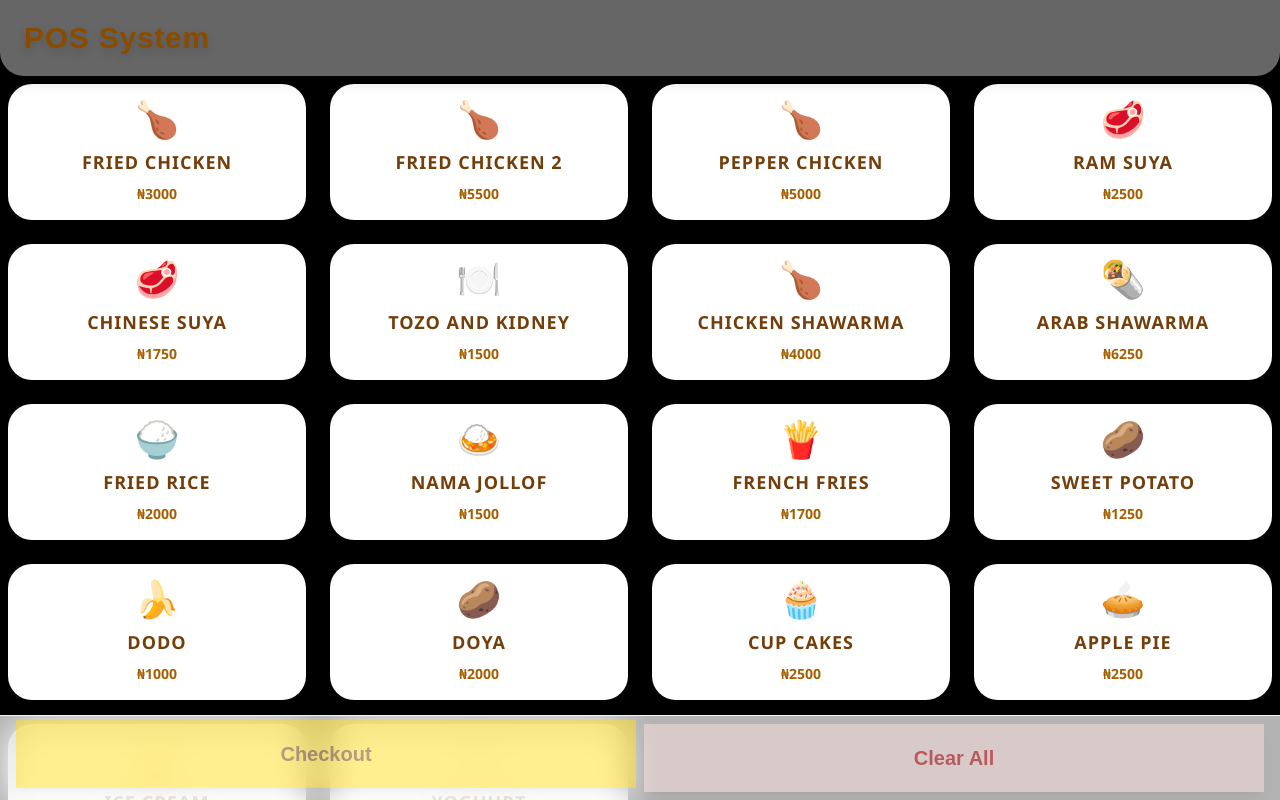
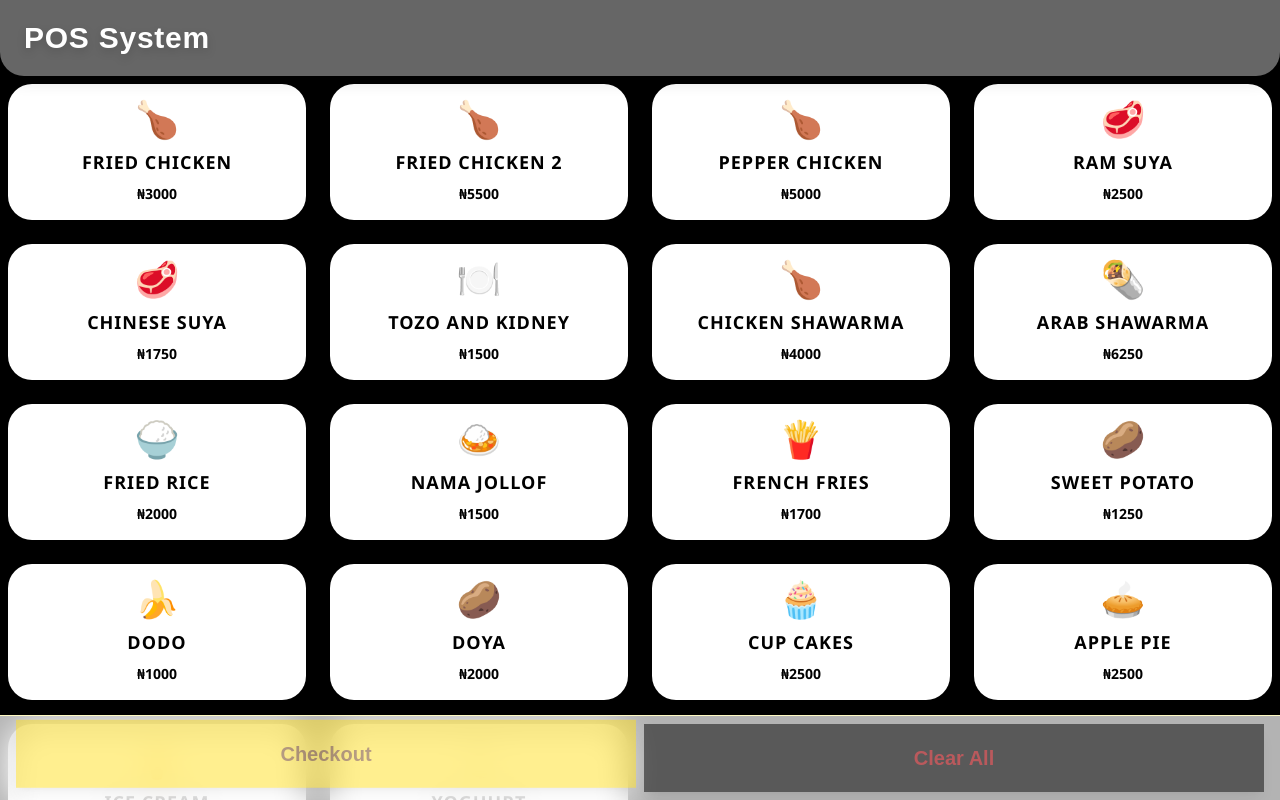
Before and after one commit to lala-tech-nig/namaexressweb, a Next.js app: page / in a window 1280 px wide. Built offline with nearby package versions, Linux system fonts and the light colour scheme.

Commit message:
product and price text black, pos system now white text and clear all button now black background and red text

```diff
--- a/app/POSClient.js
+++ b/app/POSClient.js
@@ -63,7 +63,7 @@ export default function POSClient() {
 	return (
 		<div className="h-screen w-full flex flex-col bg-black  p-0 relative overflow-hidden">
 			<div className="sticky top-0 z-10 bg-white/40 backdrop-blur-lg shadow-lg rounded-b-3xl px-6 py-4 mb-2 flex items-center justify-between transition-all duration-500">
-				<h1 className="text-3xl font-extrabold text-yellow-800 drop-shadow-lg tracking-wide animate-fade-in">
+				<h1 className="text-3xl font-extrabold text-white drop-shadow-lg tracking-wide animate-fade-in">
 					POS System
 				</h1>
 				<span className="hidden sm:inline-block text-lg font-bold text-yellow-700 bg-yellow-50 px-4 py-2 rounded-xl shadow animate-slide-in">
@@ -88,7 +88,7 @@ export default function POSClient() {
 									{getProductIcon(product.name)}
 								</span>
 								<p
-									className="text-lg font-bold text-yellow-900 group-hover:text-yellow-700 transition-colors duration-300 animate-fade-in"
+									className="text-lg font-bold text-black group-hover:text-yellow-700 transition-colors duration-300 animate-fade-in"
 									style={{
 										fontFamily: "'Poppins', 'Segoe UI', Arial, sans-serif",
 										letterSpacing: "1px",
@@ -97,7 +97,7 @@ export default function POSClient() {
 									{product.name}
 								</p>
 								<p
-									className="text-sm text-yellow-700 mt-2 font-semibold animate-fade-in"
+									className="text-sm text-black mt-2 font-semibold animate-fade-in"
 									style={{
 										fontFamily: "'Poppins', 'Segoe UI', Arial, sans-serif",
 									}}
@@ -133,7 +133,7 @@ export default function POSClient() {
 						Checkout
 					</button>
 					<button
-						className={`flex-1 bg-red-100 text-red-700 py-5 rounded-none text-xl font-bold shadow-lg border-0 transition-all duration-300 hover:bg-red-200 hover:text-red-900 ${
+						className={`flex-1 bg-black text-red-700 py-5 rounded-none text-xl font-bold shadow-lg border-0 transition-all duration-300 hover:bg-red-200 hover:text-red-900 ${
 							Object.keys(selected).length === 0
 								? "opacity-50 cursor-not-allowed"
 								: ""
```
